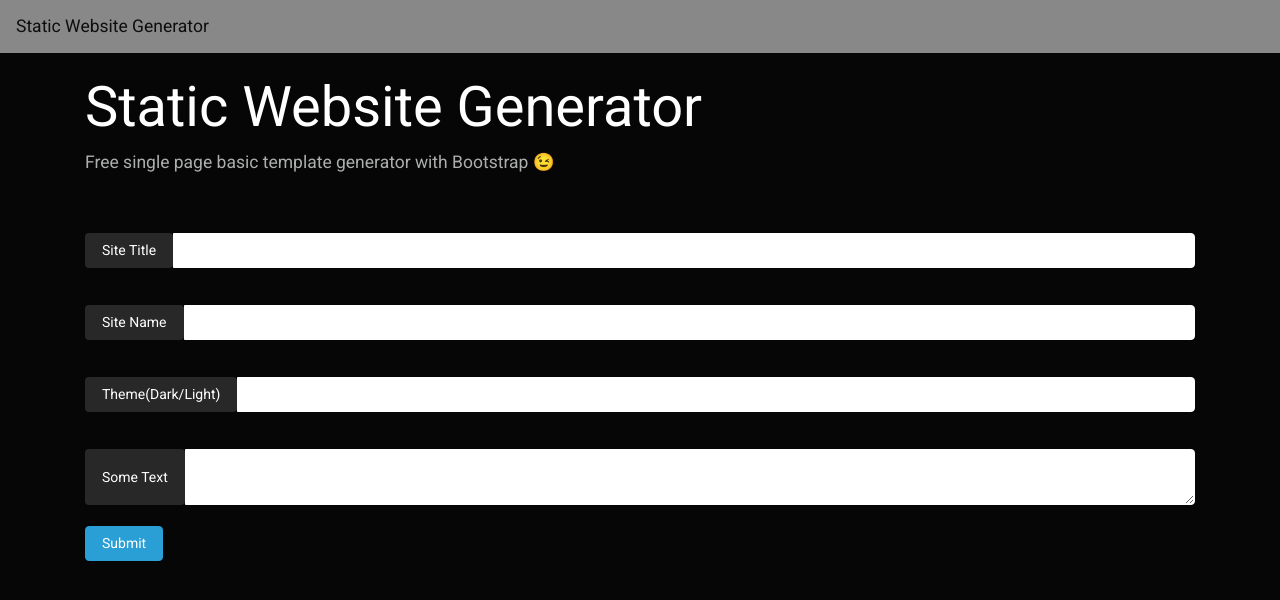
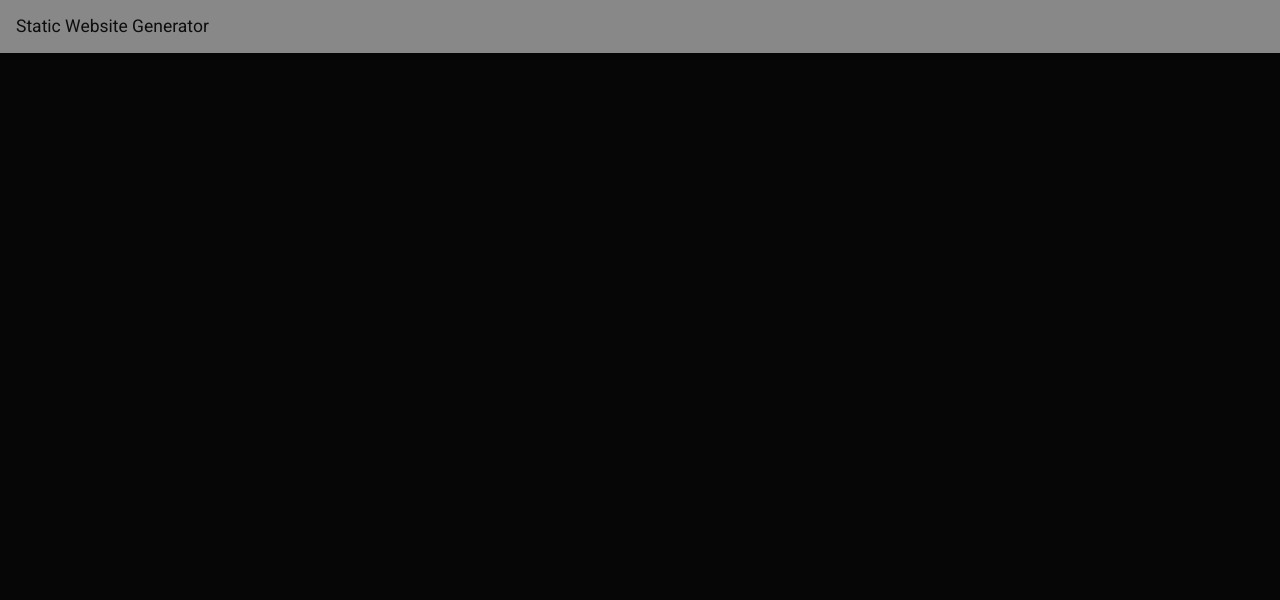
Before and after one commit to RajeshNathani/Static-website-generator, a Flask app: page / in a window 1280 px wide. Shown: the top 600 px of the page. Run offline with Flask 2, Linux system fonts and the light colour scheme.

Commit message:
Add files via upload

```diff
--- a/templates/index.html
+++ b/templates/index.html
@@ -12,30 +12,13 @@
         <a class="navbar-brand" href="#">Static Website Generator</a>
         <div class="collapse navbar-collapse" id="navbarColor03">
         </div>
-      </nav> <br>
-      <div class="container">
-        <h3 class="display-4">Static Website Generator</h3>
-        <p class="lead">Free single page basic template generator with Bootstrap 😉</p> <br><br>
-        <form action="/data" method="post">
-            <div class="input-group mb-3">
-                <span class="input-group-text">Site Title</span>
-                <input type="text" name="Title" class="form-control" aria-label="Server">
-            </div>       <br>
-            <div class="input-group mb-3">
-                <span class="input-group-text">Site Name</span>
-                <input type="text" name="Name" class="form-control" aria-label="Server">
-            </div> <br>
-            <div class="input-group mb-3">
-                <span class="input-group-text">Theme(Dark/Light)</span>
-                <input type="text" name="Theme" class="form-control" aria-label="Server">
-            </div>
-            <br>
-            <div class="input-group">
-                <span class="input-group-text">Some Text</span>
-                <textarea name="para" class="form-control" aria-label="With textarea"></textarea>
-            </div>     <br>
-            <input type="submit" class="btn btn-primary" value="Submit">
-         </form>
+      </nav>
+      <br>
+      <div id="root">
+
       </div> <br>
 </body>
 </html>
+<script crossorigin src="https://unpkg.com/react@17/umd/react.production.min.js"></script>
+<script crossorigin src="https://unpkg.com/react-dom@17/umd/react-dom.production.min.js"></script>
+<script src="../static/App.js"></script>
```
